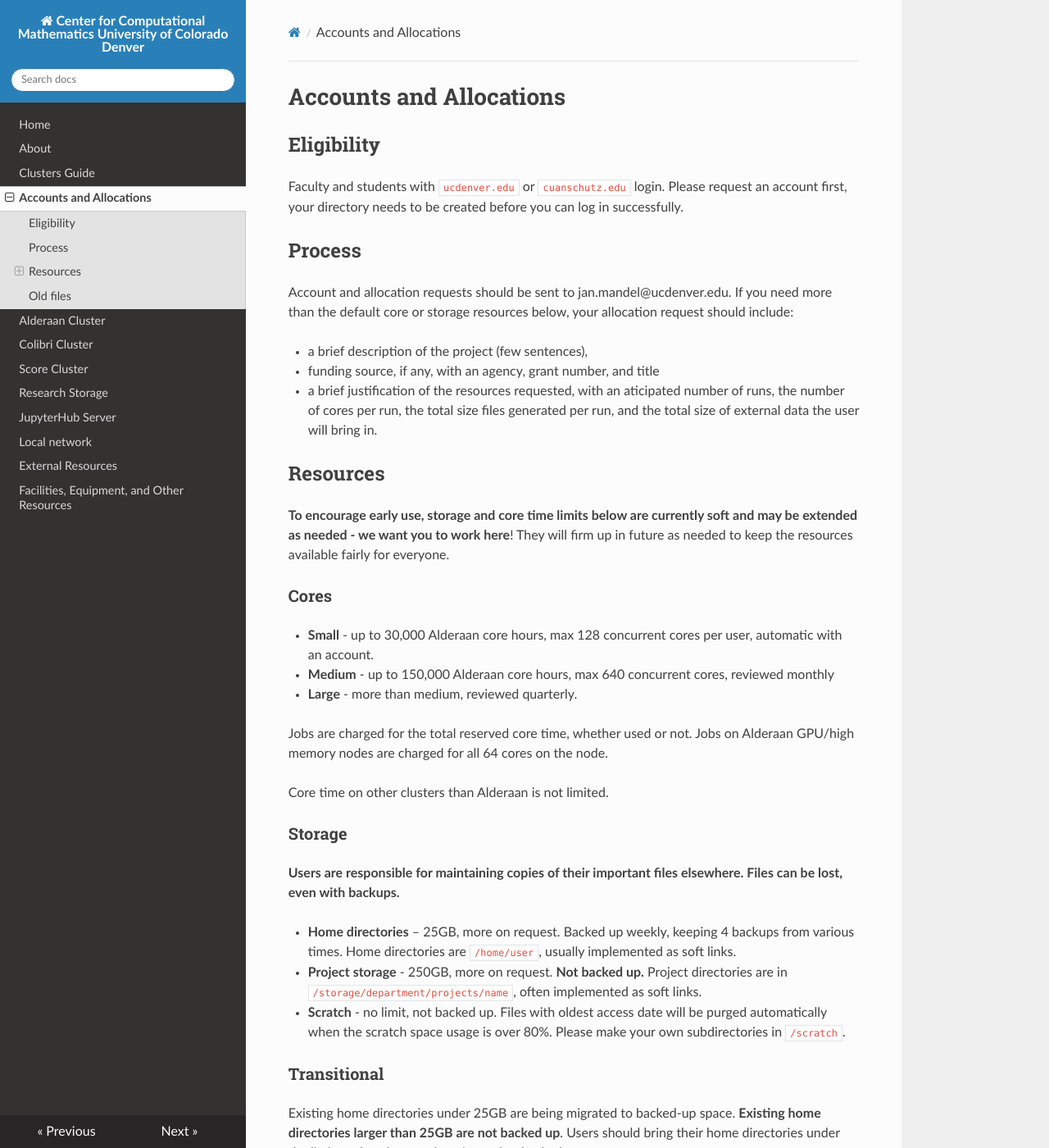
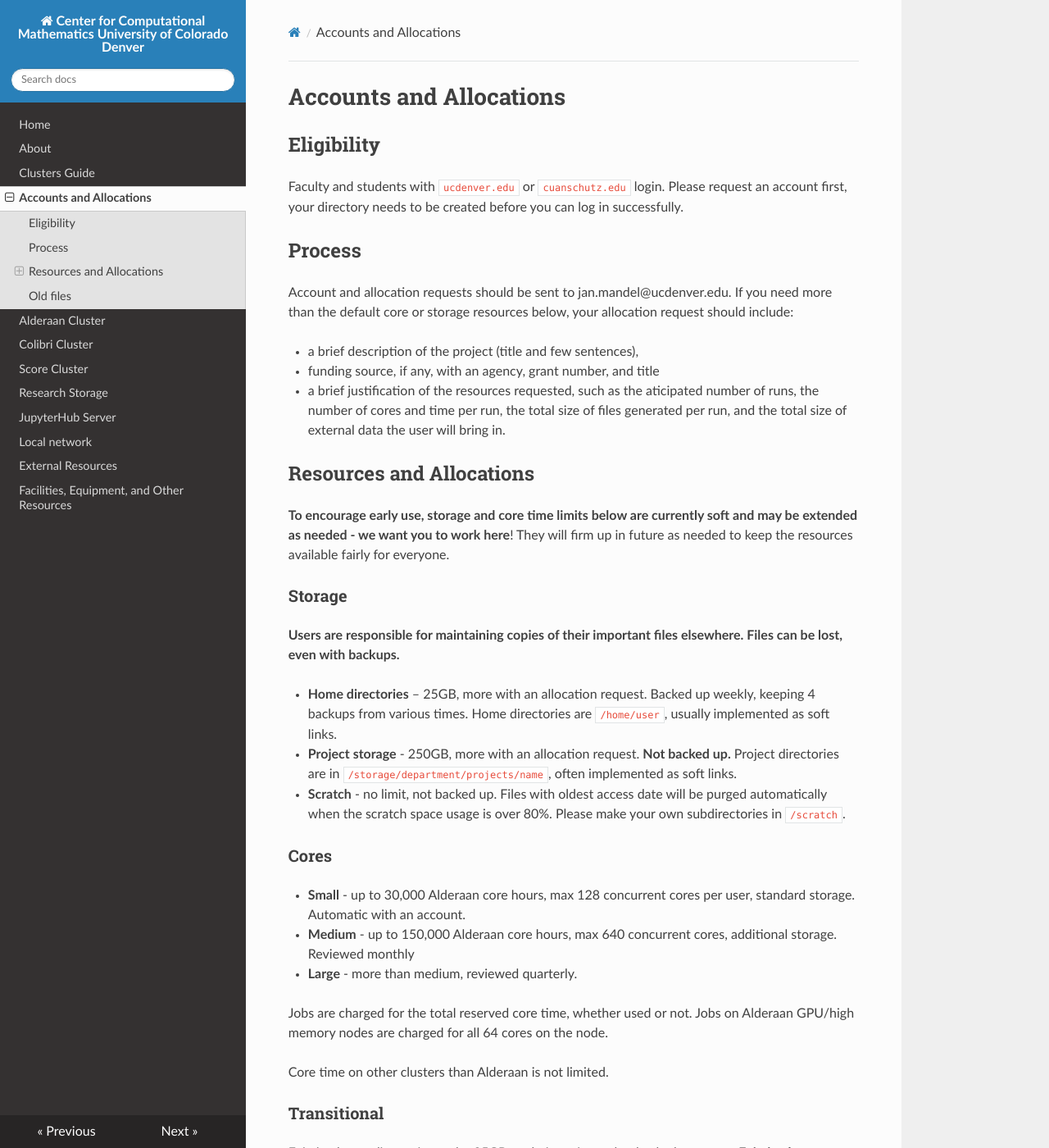
Before and after one commit to ccmucdenver/ccm-docs, an MkDocs documentation site: the page built from docs/allocations.md, in a window 1280 px wide and 1400 px high. Shown: the whole window at 82% size. Built offline with MkDocs 1.6.1, drawn with Linux system fonts in a browser that asks for light colours; nearby versions of some CDN libraries.

Commit message:
Update allocations.md

```diff
--- a/docs/allocations.md
+++ b/docs/allocations.md
@@ -4,30 +4,29 @@ Faculty and students with `ucdenver.edu` or `cuanschutz.edu` login. Please reque
 ## Process
 Account and allocation requests should be sent to jan.mandel@ucdenver.edu. If you need more than the default core or storage resources below, your allocation request should include:
 
-* a brief description of the project (few sentences),
+* a brief description of the project (title and few sentences),
 * funding source, if any, with an agency, grant number, and title
-* a brief justification of the resources requested, with an aticipated number of runs, the number of cores per run, the total size files generated per run, and the total size of external data the user will bring in.
+* a brief justification of the resources requested, such as the aticipated number of runs, the number of cores and time per run, the total size of files generated per run, and the total size of external data the user will bring in.
 
-## Resources
+## Resources and Allocations
 **To encourage early use, storage and core time limits below are currently soft and may be extended as needed - we want you to work here**! They will firm up in future as needed to keep the resources available fairly for everyone.
 
+### Storage
+**Users are responsible for maintaining copies of their important files elsewhere. Files can be lost, even with backups.**
+
+* **Home directories** – 25GB, more with an allocation request. Backed up weekly, keeping 4 backups from various times. Home directories are `/home/user`, usually implemented as soft links.
+* **Project storage** -  250GB, more with an allocation request. **Not backed up.** Project directories are in  `/storage/department/projects/name`, often implemented as soft links.
+* **Scratch** - no limit, not backed up. Files with oldest access date will be purged automatically when the scratch space usage is over 80%. Please make your own subdirectories in `/scratch`.
+
 ### Cores
-* **Small** - up to 30,000 Alderaan core hours, max 128 concurrent cores per user, automatic with an account.
-* **Medium** - up to 150,000 Alderaan core hours, max 640 concurrent cores, reviewed monthly
+* **Small** - up to 30,000 Alderaan core hours, max 128 concurrent cores per user, standard storage. Automatic with an account.
+* **Medium** - up to 150,000 Alderaan core hours, max 640 concurrent cores, additional storage. Reviewed monthly
 * **Large** - more than medium, reviewed quarterly.
 
 Jobs are charged for the total reserved core time, whether used or not.
 Jobs on Alderaan GPU/high memory nodes are charged for all 64 cores on the node.
 
 Core time on other clusters than Alderaan is not limited.
-
-### Storage
-**Users are responsible for maintaining copies of their important files elsewhere. Files can be lost, even with backups.**
-
-* **Home directories** – 25GB, more on request. Backed up weekly, keeping 4 backups from various times. Home directories are `/home/user`, usually implemented as soft links.
-* **Project storage** -  250GB, more on request. **Not backed up.** Project directories are in  `/storage/department/projects/name`, often implemented as soft links.
-* **Scratch** - no limit, not backed up. Files with oldest access date will be purged automatically when the scratch space usage is over 80%. Please make your own subdirectories in `/scratch`.
-
 ### Transitional
 
 Existing home directories under 25GB are being migrated to backed-up space. **Existing home directories larger than 25GB are not backed up**. Users should bring their home directories under the limit so that they can be migrated to backed-up space.
```
